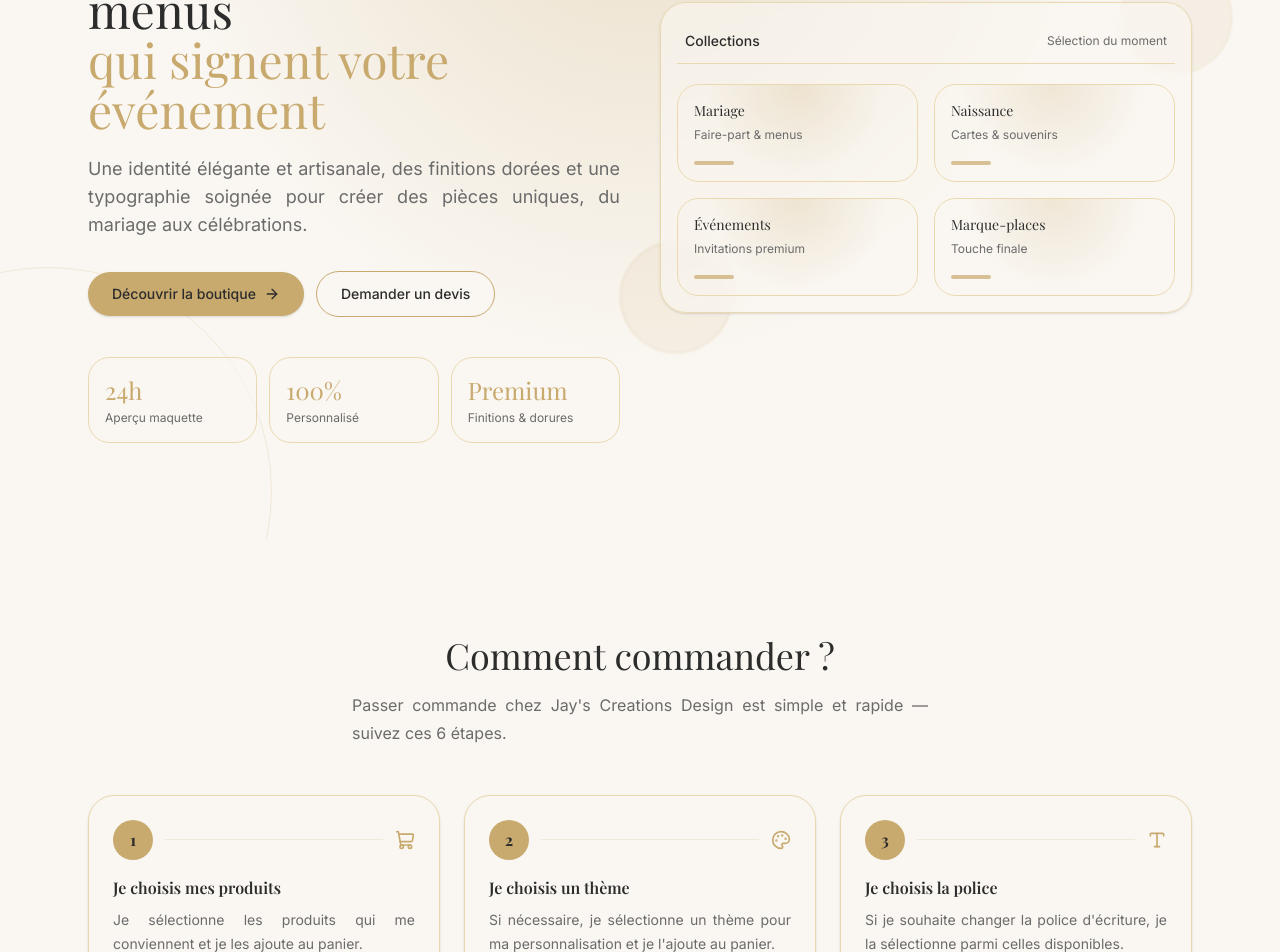
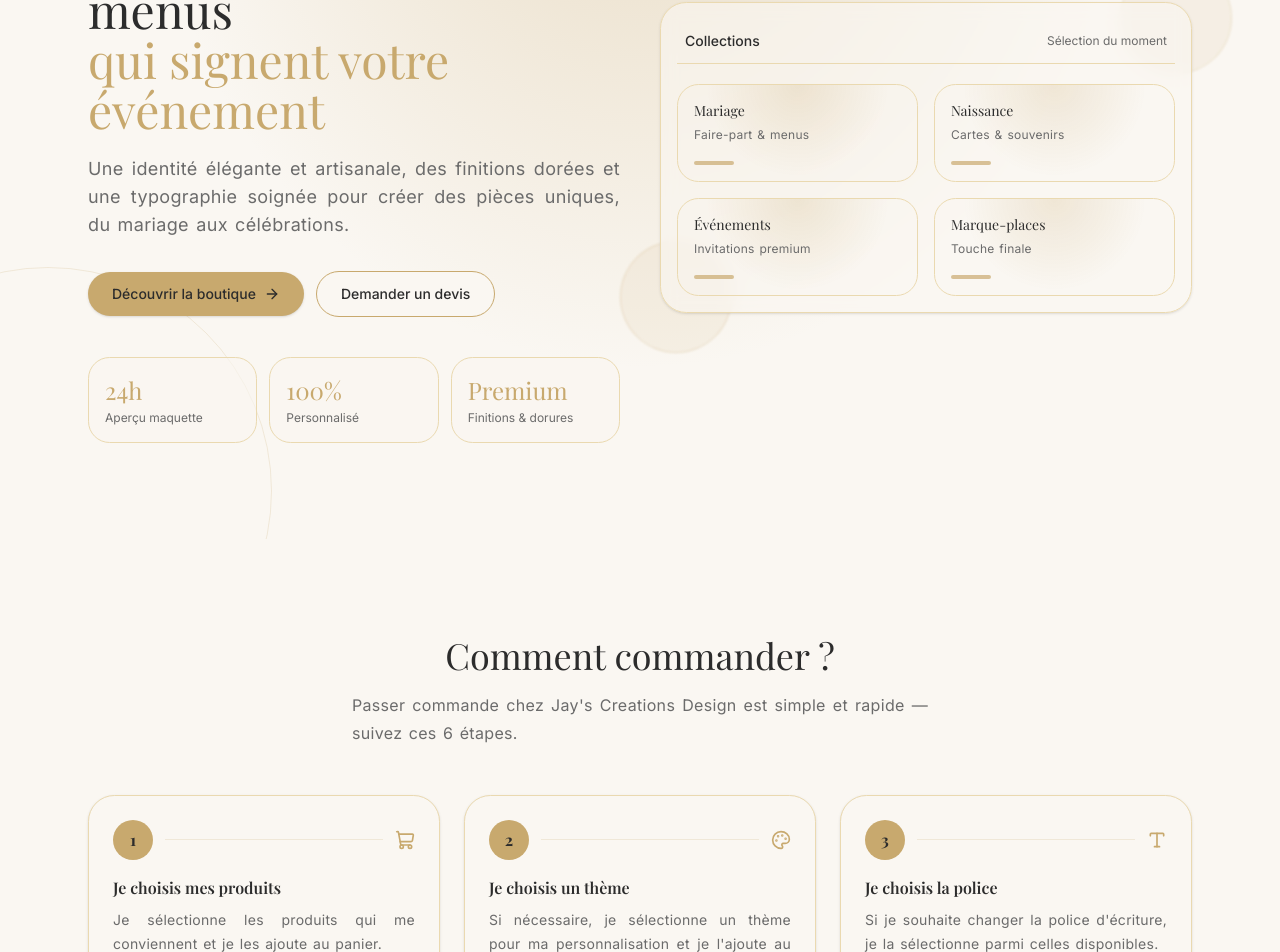
Before and after one commit to jayscreationsdesign/jayscreation, a Next.js app: page / in a window 1280 px wide. Shown: the part 361-1313 px from the top of the page. Built offline with nearby package versions, Linux system fonts and the light colour scheme; a web font is replaced by a local one.

Commit message:
Amélioration justification texte avec styles CSS avancés - wordSpacing et letterSpacing pour meilleure visibilité

```diff
--- a/src/components/home/Hero.tsx
+++ b/src/components/home/Hero.tsx
@@ -23,7 +23,7 @@ export default function Hero() {
               </span>
             </h1>
 
-            <p className="mt-5 max-w-xl text-base leading-7 text-muted-foreground sm:text-lg" style={{ textAlign: 'justify', textJustify: 'inter-word' }}>
+            <p className="mt-5 max-w-xl text-base leading-7 text-muted-foreground sm:text-lg" style={{ textAlign: 'justify', textJustify: 'inter-word', wordSpacing: '0.1em', letterSpacing: '0.02em' }}>
               Une identité élégante et artisanale, des finitions dorées et une
               typographie soignée pour créer des pièces uniques, du mariage aux
               célébrations.
@@ -92,7 +92,7 @@ export default function Hero() {
                     <div className="text-sm font-heading text-foreground">
                       {card.title}
                     </div>
-                    <div className="mt-1 text-xs leading-5 text-muted-foreground" style={{ textAlign: 'justify', textJustify: 'inter-word' }}>
+                    <div className="mt-1 text-xs leading-5 text-muted-foreground" style={{ textAlign: 'justify', textJustify: 'inter-word', wordSpacing: '0.1em', letterSpacing: '0.02em' }}>
                       {card.desc}
                     </div>
                     <div className="mt-4 h-1 w-10 rounded-full bg-accent/70" />
--- a/src/components/home/HowToOrder.tsx
+++ b/src/components/home/HowToOrder.tsx
@@ -54,7 +54,7 @@ export default function HowToOrder() {
           <h2 className="font-heading text-3xl text-foreground sm:text-4xl">
             Comment commander ?
           </h2>
-          <p className="mt-4 max-w-xl mx-auto text-sm leading-7 text-muted-foreground sm:text-base text-justify">
+          <p className="mt-4 max-w-xl mx-auto text-sm leading-7 text-muted-foreground sm:text-base" style={{ textAlign: 'justify', textJustify: 'inter-word', wordSpacing: '0.1em', letterSpacing: '0.02em' }}>
             Passer commande chez Jay&apos;s Creations Design est simple et rapide — suivez ces 6 étapes.
           </p>
         </div>
@@ -80,7 +80,7 @@ export default function HowToOrder() {
                 <h3 className="font-heading text-base font-semibold text-foreground">
                   {step.title}
                 </h3>
-                <p className="mt-2 text-sm leading-6 text-muted-foreground text-justify">
+                <p className="mt-2 text-sm leading-6 text-muted-foreground" style={{ textAlign: 'justify', textJustify: 'inter-word', wordSpacing: '0.1em', letterSpacing: '0.02em' }}>
                   {step.description}
                 </p>
               </div>
--- a/src/components/produit/ProductAccordions.tsx
+++ b/src/components/produit/ProductAccordions.tsx
@@ -34,7 +34,7 @@ function AccordionRow({
       </button>
 
       {isOpen && (
-        <div className="pb-5 text-sm leading-relaxed text-[#6B6B6B] whitespace-pre-line text-justify">
+        <div className="pb-5 text-sm leading-relaxed text-[#6B6B6B] whitespace-pre-line" style={{ textAlign: 'justify', textJustify: 'inter-word', wordSpacing: '0.1em', letterSpacing: '0.02em' }}>
           {item.content}
         </div>
       )}
--- a/src/components/produit/ProductEngagements.tsx
+++ b/src/components/produit/ProductEngagements.tsx
@@ -31,7 +31,7 @@ export default function ProductEngagements() {
                 {e.label}
               </p>
               <h3 className="font-heading mt-2 text-xl text-[#2C2C2C]">{e.title}</h3>
-              <p className="mt-2 text-sm leading-relaxed text-[#6B6B6B] text-justify">{e.desc}</p>
+              <p className="mt-2 text-sm leading-relaxed text-[#6B6B6B]" style={{ textAlign: 'justify', textJustify: 'inter-word', wordSpacing: '0.1em', letterSpacing: '0.02em' }}>{e.desc}</p>
             </div>
           ))}
         </div>
--- a/src/components/produit/ProductFAQ.tsx
+++ b/src/components/produit/ProductFAQ.tsx
@@ -42,7 +42,7 @@ function FAQRow({ q, a }: { q: string; a: string }) {
         />
       </button>
       {open && (
-        <p className="pb-6 text-base leading-relaxed text-[#6B6B6B] text-justify">{a}</p>
+        <p className="pb-6 text-base leading-relaxed text-[#6B6B6B]" style={{ textAlign: 'justify', textJustify: 'inter-word', wordSpacing: '0.1em', letterSpacing: '0.02em' }}>{a}</p>
       )}
     </div>
   );
--- a/src/components/produit/ProductInfo.tsx
+++ b/src/components/produit/ProductInfo.tsx
@@ -57,7 +57,7 @@ export default function ProductInfo({ product }: { product: Product }) {
       </h1>
 
       {/* ── 2. Description ─────────────────────────────────────── */}
-      <p className="mt-3 text-sm leading-relaxed text-[#6B6B6B] text-justify">
+      <p className="mt-3 text-sm leading-relaxed text-[#6B6B6B]" style={{ textAlign: 'justify', textJustify: 'inter-word', wordSpacing: '0.1em', letterSpacing: '0.02em' }}>
         {product.description ??
           `Papeterie artisanale 100% personnalisée — thème, couleurs et texte sur-mesure. Idéal pour mariage, baptême, anniversaire et toute célébration unique.*`}
       </p>
--- a/src/components/produit/ProductReviews.tsx
+++ b/src/components/produit/ProductReviews.tsx
@@ -164,7 +164,7 @@ export default function ProductReviews({ product }: { product: Product }) {
             <span>✦</span>
             <span>Généré à partir des avis clients.</span>
           </p>
-          <p className="mt-3 max-w-3xl text-sm leading-relaxed text-[#6B6B6B] text-justify">
+          <p className="mt-3 max-w-3xl text-sm leading-relaxed text-[#6B6B6B]" style={{ textAlign: 'justify', textJustify: 'inter-word', wordSpacing: '0.1em', letterSpacing: '0.02em' }}>
             {product.name} est plébiscité pour la qualité de sa personnalisation, ses finitions soignées et la réactivité du service client. Les clientes témoignent d'un résultat fidèle à leurs attentes, d'une livraison soignée et d'une expérience agréable du début à la fin. La maquette sous 24h est particulièrement appréciée.
           </p>
           <button className="mt-4 rounded-full border border-[#2C2C2C] px-4 py-2 text-sm text-[#2C2C2C] transition-colors hover:bg-[#2C2C2C] hover:text-white">
@@ -262,7 +262,7 @@ export default function ProductReviews({ product }: { product: Product }) {
                   <p className="mt-2 text-sm font-bold text-[#2C2C2C]">{review.title}</p>
 
                   {/* Texte */}
-                  <p className="mt-1.5 text-sm leading-relaxed text-[#6B6B6B] text-justify">{review.text}</p>
+                  <p className="mt-1.5 text-sm leading-relaxed text-[#6B6B6B]" style={{ textAlign: 'justify', textJustify: 'inter-word', wordSpacing: '0.1em', letterSpacing: '0.02em' }}>{review.text}</p>
 
                   {/* Produit évalué */}
                   <p className="mt-2 text-xs text-[#6B6B6B]">
```
